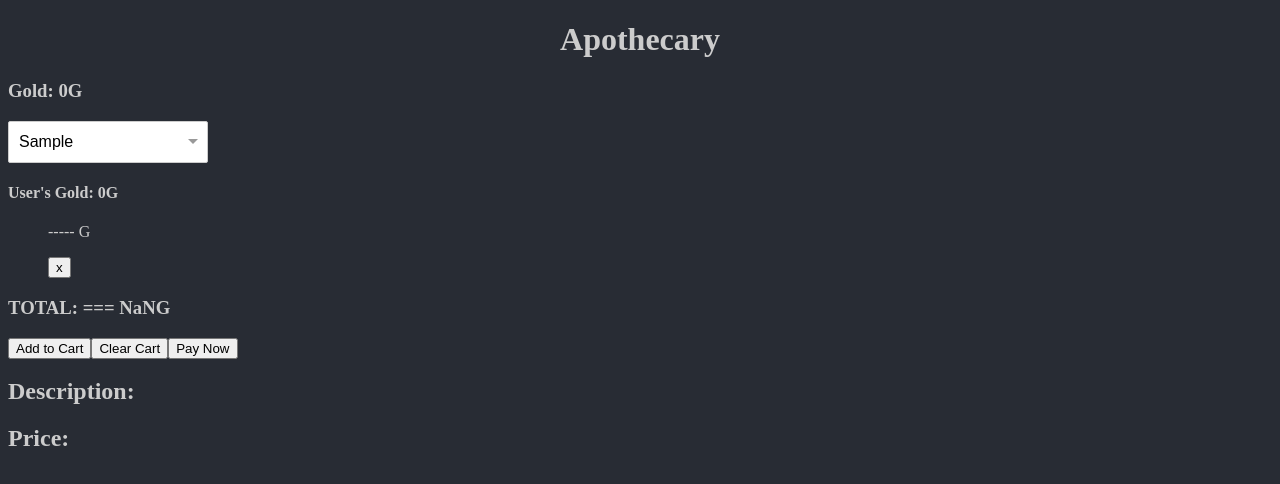
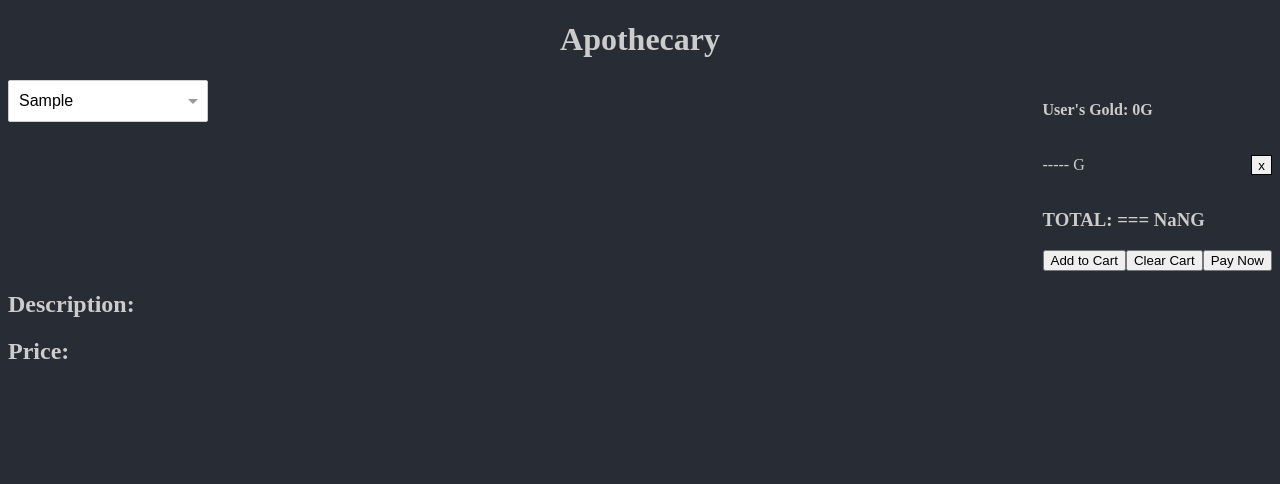
Before and after one commit to JCOlazo1/dnd-marketplace, a React (Create React App) app: page /apothecary in a window 1280 px wide. Both pictures are taken after typing "Sample" into the empty fields and a click on the button "Add to Cart". Shown: the top 484 px of the page. Built offline with nearby package versions, Linux system fonts and the light colour scheme; a web font is replaced by a local one.

Commit message:
Fixed the scss for Cart component to be on the right side of the window. Still need to fix the window-boxes.

```diff
--- a/src/components/cart/cart.jsx
+++ b/src/components/cart/cart.jsx
@@ -1,5 +1,7 @@
 import React, { useState, useEffect, useContext } from 'react'
 import { GoldContext } from '../../App'
+
+import './cart.styles.scss'
 
 const Cart = ({ items }) => {
   // useContext variables
@@ -42,14 +44,16 @@ const Cart = ({ items }) => {
       <ul className='item-list'>
         <ShoppingCart
           items={itemList.map((item) => (
-            <>
+            <div className='item'>
               <p key={item.id}>
                 {item.name} ----- {item.price}G
               </p>
-              <button onClick={() => {
-                setItemList(currentItem => currentItem.filter(x => x.id !== item.id))
+              <button
+                className='item-button'
+                onClick={() => {
+                  setItemList(currentItem => currentItem.filter(x => x.id !== item.id))
               }}>x</button>
-            </>
+            </div>
           ))}
         />
       </ul>
--- a/src/components/cart/cart.styles.scss
+++ b/src/components/cart/cart.styles.scss
@@ -0,0 +1,15 @@
+.item {
+    display: flex;
+    justify-content: space-between;
+    align-items: center;
+
+    &-button {
+        height: 20px;
+        border: 1px solid black;
+    }
+
+    &-list {
+        padding: 0;
+        margin: 0;
+    }
+}
--- a/src/pages/apothecary/apothecary.jsx
+++ b/src/pages/apothecary/apothecary.jsx
@@ -22,8 +22,8 @@ const Apothecary = () => {
   return (
     <div className='overview'>
       <h1>Apothecary </h1>
-      <h3>Gold: {gold}G</h3>
       <div className="options">
+        <div className="dropdownCartDiv">
           <div className='dropdown'>
               <ItemDropdown
                 items={APOTHECARY_DATA}
@@ -32,9 +32,8 @@ const Apothecary = () => {
                 onChange={val => setValue(val)}
               />
             </div>
-            <Cart
-              items={value}
-            />
+              <Cart items={value} />
+        </div>
           <h2 className='description'>
               Description:
               <p className='description-text'>
--- a/src/pages/apothecary/apothecary.styles.scss
+++ b/src/pages/apothecary/apothecary.styles.scss
@@ -1,6 +1,12 @@
 .description-text {
   font-family: "New Tegomin";
   font-size: 20px;
+}
+
+.dropdownCartDiv {
+  display: flex;
+  justify-content: space-between;
+  flex-wrap: wrap;
 }
 
 .price {
--- a/src/pages/armoury/armoury-armour.jsx
+++ b/src/pages/armoury/armoury-armour.jsx
@@ -22,6 +22,7 @@ const ArmouryArmour = () => {
     <div className='overview'>
       <h1 className='header'>Armour</h1>
       <div className="options">
+        <div className="dropdownCartDiv">
           <div className="dropdown">
             <ItemDropdown
               items={mapArmour}
@@ -30,9 +31,9 @@ const ArmouryArmour = () => {
               onChange={val => setValue(val)}
             />
           </div>
-        <Cart
-          items={value}
-        />
+          <Cart items={value} />
+        </div>
+
         <h2 className='description'>
           Description:
           <p className='description-text'>
--- a/src/pages/armoury/armoury-sections.styles.scss
+++ b/src/pages/armoury/armoury-sections.styles.scss
@@ -6,15 +6,15 @@ a {
   }
 }
 
+.dropdownCartDiv {
+  display: flex;
+  justify-content: space-between;
+  flex-wrap: wrap;
+}
+
 .dropdown {
   color: #ccc;
   display: flex;
   flex-direction: column;
   align-items: center;
 }
-
-sections {
-  display: flex;
-  flex-direction: column;
-  align-items: center;
-}
--- a/src/pages/armoury/armoury-weapons.jsx
+++ b/src/pages/armoury/armoury-weapons.jsx
@@ -22,6 +22,7 @@ const ArmouryWeapons = () => {
     <div className='overview'>
       <h1 className='header'>Weapons</h1>
       <div className="options">
+        <div className="dropdownCartDiv">
         <div className="dropdown">
           <ItemDropdown
             items={mapWeapons}
@@ -30,9 +31,8 @@ const ArmouryWeapons = () => {
             onChange={val => setValue(val)}
           />
           </div>
-        <Cart
-          items={value}
-        />
+          <Cart items={value} />
+        </div>
       <h2 className='description'>
         Description:
         <p className='description-text'>
--- a/src/pages/general store/general-store.jsx
+++ b/src/pages/general store/general-store.jsx
@@ -23,6 +23,7 @@ const GeneralStore = () => {
       <div className='options'>
         <div className='cart-list'>
         </div>
+        <div className="dropdownCartDiv">
           <div className='dropdown'>
               <ItemDropdown
                 items={GENERAL_STORE_DATA}
@@ -35,6 +36,7 @@ const GeneralStore = () => {
               <Cart
                 items={value}
               />
+            </div>
           </div>
           <h2 className='description'>
             Description:
--- a/src/pages/general store/general-store.styles.scss
+++ b/src/pages/general store/general-store.styles.scss
@@ -1,4 +1,10 @@
 // THEY SHOULD ALL HAVE THE SAME SCSS
+
+.dropdownCartDiv {
+  display: flex;
+  justify-content: space-between;
+  flex-wrap: wrap;
+}
 
 .dropdown {
   position: relative;
@@ -77,9 +83,3 @@
 .add-button {
   display: inline-block;
 }
-
-.cart {
-  display: flex;
-  justify-content: flex-start;
-  align-content: center;
-}
--- a/src/pages/spellstore/spellstore-offence.jsx
+++ b/src/pages/spellstore/spellstore-offence.jsx
@@ -22,6 +22,7 @@ const OffenceSpells = () => {
     <div className='overview'>
       <h1 className="header">OFFENCE SPELLS</h1>
       <div className="options">
+        <div className="dropdownCartDiv">
           <div className="dropdown">
             <ItemDropdown
               items={mapOffenceSpells}
@@ -30,9 +31,8 @@ const OffenceSpells = () => {
               onChange={val => setValue(val)}
             />
           </div>
-        <Cart
-          items={value}
-        />
+          <Cart items={value} />
+        </div>
         <h2 className='description'>
           Description:
         </h2>
--- a/src/pages/spellstore/spellstore-support.jsx
+++ b/src/pages/spellstore/spellstore-support.jsx
@@ -22,6 +22,7 @@ const SupportSpells = () => {
     <div className='overview'>
       <h1 className="header">SUPPORT SPELLS</h1>
       <div className="options">
+        <div className="dropdownCartDiv">
         <div className="dropdown">
           <ItemDropdown
             items={mapSupportSpells}
@@ -30,9 +31,8 @@ const SupportSpells = () => {
             onChange={val => setValue(val)}
           />
         </div>
-        <Cart
-          items={value}
-        />
+        <Cart items={value} />
+        </div>
         <h2 className='description'>DESCRIPTION:</h2>
         <p className='description-text'>
           { !isEmpty(value) && value.description }
--- a/src/pages/spellstore/spellstore.styles.scss
+++ b/src/pages/spellstore/spellstore.styles.scss
@@ -1,5 +1,11 @@
-h1 {
+.h1 {
   display: flex;
   align-items: center;
   flex-direction: column;
 }
+
+.dropdownCartDiv {
+  display: flex;
+  justify-content: space-between;
+  flex-wrap: wrap;
+}
```
Lines whose indentation alone changed are shown as unchanged.
